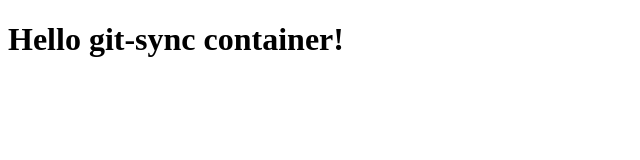
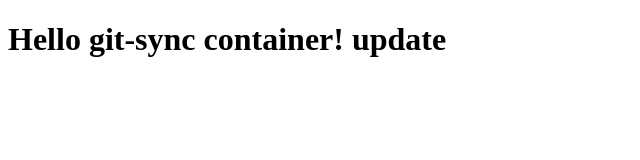
Before and after one commit to gisaburo/git-sync-test, a plain HTML site: page index.html in a window 1280 px wide. Shown: the whole page, without its empty margins (0-640 px from the left). Drawn offline with Linux system fonts and the light colour scheme.

Commit message:
test update

```diff
--- a/index.html
+++ b/index.html
@@ -4,6 +4,6 @@
 <title>Hello git-sync container! update</title>
 </head>
 <body>
-<h1>Hello git-sync container!</h1>
+<h1>Hello git-sync container! update</h1>
 </body>
 </html>
```
